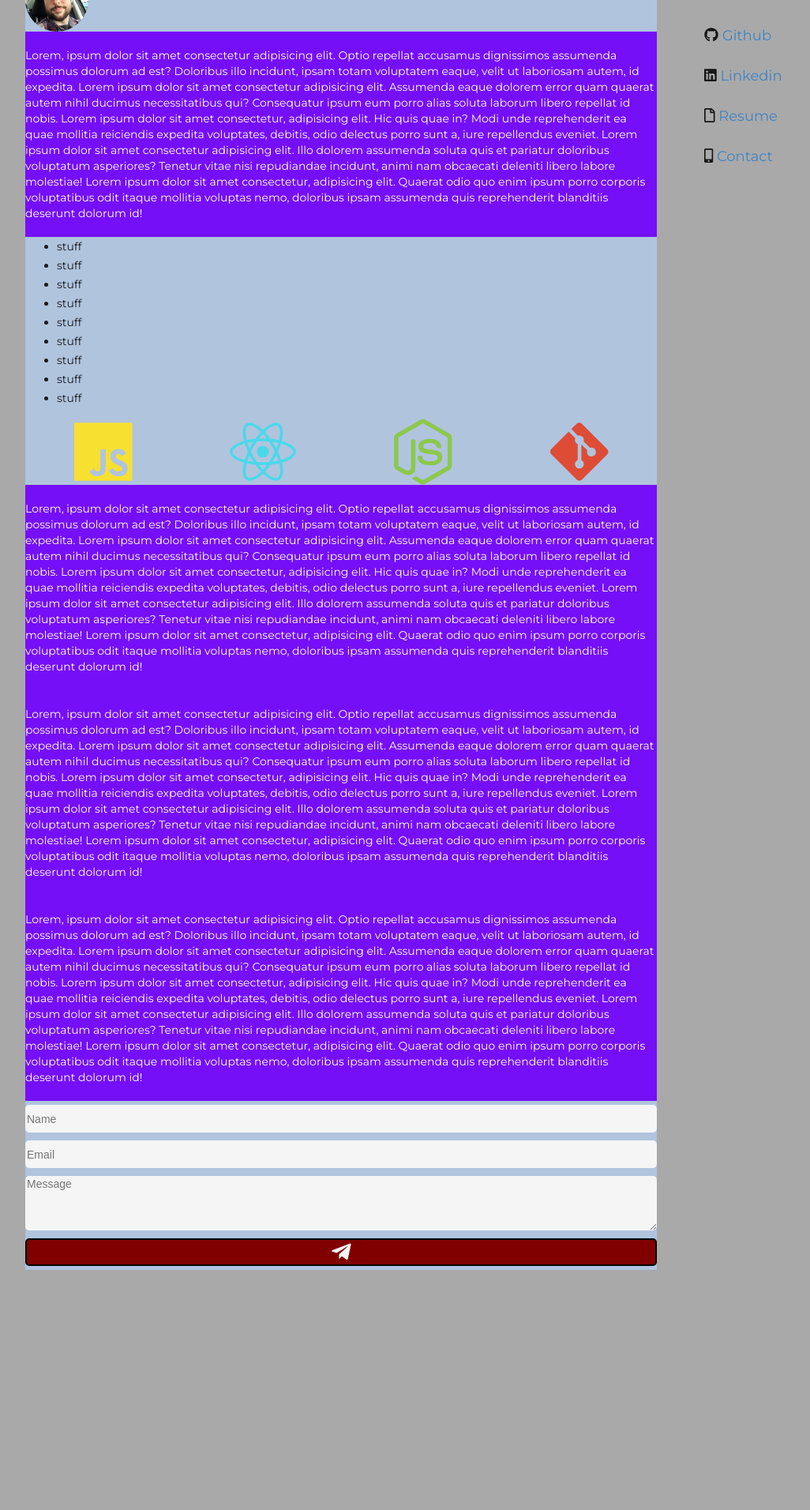
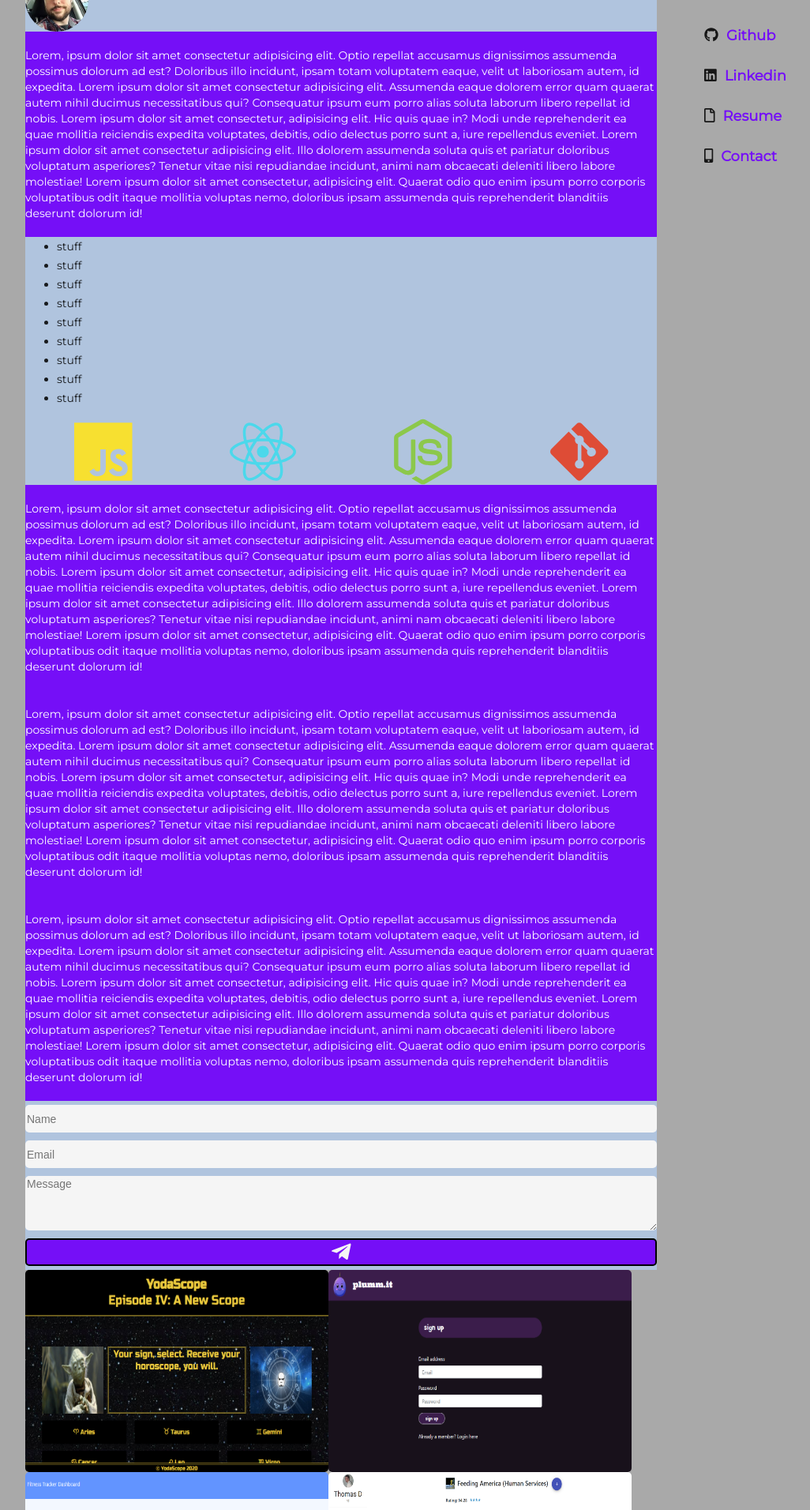
Before and after one commit to tldav/portfolio, a React (Create React App) app: page / in a window 1280 px wide. Shown: the part 40-1952 px from the top of the page at 79% size, without its empty margins (208-1234 px from the left). Before the commit the page ends 1648 px from the top, so only its background shows below. Built offline with nearby package versions, Linux system fonts and the light colour scheme.

Commit message:
styled the side nav to swap fa icon and link color on hover

```diff
--- a/package.json
+++ b/package.json
@@ -13,7 +13,6 @@
 		"@testing-library/user-event": "^7.2.1",
 		"react": "^16.13.1",
 		"react-dom": "^16.13.1",
-		"react-responsive-carousel": "^3.2.9",
 		"react-scripts": "3.4.1"
 	},
 	"scripts": {
--- a/src/App.jsx
+++ b/src/App.jsx
@@ -19,6 +19,7 @@ const App = () => {
 				<Temp />
 				<Temp />
 				<Contact />
+				<Projects />
 			</div>
 			<div className="right">
 				<SideNav />
--- a/src/components/Projects.jsx
+++ b/src/components/Projects.jsx
@@ -1,33 +1,15 @@
 import React from "react";
 import projectInfo from "../project-info.json";
-import { Carousel } from "react-responsive-carousel";
-import "react-responsive-carousel/lib/styles/carousel.min.css";
 
-// const Projects = () => {
-// 	return (
+const Projects = () => {
+	return (
+		<div className="projects">
+			<img src={projectInfo[0].image} alt="" />
+			<img src={projectInfo[1].image} alt="" />
+			<img src={projectInfo[2].image} alt="" />
+			<img src={projectInfo[3].image} alt="" />
+		</div>
+	);
+};
 
-// 	);
-// };
-
-// export default Projects;
-
-export default () => (
-	<Carousel>
-		<div>
-			<img alt="" src={projectInfo[0].image} />
-			<p className="legend">Legend 1</p>
-		</div>
-		<div>
-			<img alt="" src={projectInfo[1].image} />
-			<p className="legend">Legend 2</p>
-		</div>
-		<div>
-			<img alt="" src={projectInfo[2].image} />
-			<p className="legend">Legend 3</p>
-		</div>
-		<div>
-			<img alt="" src={projectInfo[3].image} />
-			<p className="legend">Legend 4</p>
-		</div>
-	</Carousel>
-);
+export default Projects;
--- a/src/components/SideNav.jsx
+++ b/src/components/SideNav.jsx
@@ -8,16 +8,15 @@ import {
 } from "@fortawesome/free-regular-svg-icons";
 import {
 	faPhone as faPhoneAlt,
-	faMobileAlt
+	faMobileAlt,
+	faDirections
 } from "@fortawesome/free-solid-svg-icons";
 
 const SideNav = () => {
-	const cLink = "  Contact";
 	return (
 		<div className="side-nav">
 			<ul>
 				<li>
-					<FontAwesomeIcon icon={faGithub} />{" "}
 					<a
 						href="https://github.com/tldav"
 						target="_blank"
@@ -25,9 +24,9 @@ const SideNav = () => {
 					>
 						Github
 					</a>
+					<FontAwesomeIcon className="pap" icon={faGithub} />{" "}
 				</li>
 				<li>
-					<FontAwesomeIcon icon={faLinkedin} />{" "}
 					<a
 						href="https://www.linkedin.com/in/tldav/"
 						target="_blank"
@@ -35,9 +34,9 @@ const SideNav = () => {
 					>
 						Linkedin
 					</a>
+					<FontAwesomeIcon className="pap" icon={faLinkedin} />{" "}
 				</li>
 				<li>
-					<FontAwesomeIcon icon={faFile} />{" "}
 					<a
 						href="/assets/tdavis-resume.pdf"
 						target="_blank"
@@ -45,12 +44,13 @@ const SideNav = () => {
 					>
 						Resume
 					</a>
+					<FontAwesomeIcon className="pap" icon={faFile} />{" "}
 				</li>
 				<li>
-					<FontAwesomeIcon icon={faMobileAlt} />
 					<a href="#contact" rel="noopener noreferrer">
-						{cLink}
+						Contact
 					</a>
+					<FontAwesomeIcon className="pap" icon={faMobileAlt} />
 				</li>
 			</ul>
 		</div>
--- a/src/stylesheets/App.css
+++ b/src/stylesheets/App.css
@@ -34,14 +34,6 @@ html {
 	justify-content: center;
 }
 
-/* .left {
-	width: 40%;
-} */
-
-/* .right {
-	width: 40%;
-} */
-
 .mid {
 	max-width: 60rem;
 	padding: 0 20px;
@@ -68,7 +60,6 @@ html {
 
 .side-nav {
 	position: fixed;
-	/* padding-top: 30px; */
 	margin-top: 60px;
 	margin-left: 30px;
 }
@@ -82,7 +73,21 @@ html {
 .side-nav li {
 	padding: 10px;
 	font-size: 18px;
-	/* background-color: maroon; */
+	direction: rtl;
+}
+
+.side-nav a {
+	color: #750ff7;
+	font-weight: bolder;
+	margin-left: 10px;
+}
+
+.side-nav a:hover {
+	color: black;
+}
+
+.side-nav a:hover ~ .pap {
+	color: #750ff7;
 }
 
 .react-icon {
@@ -134,15 +139,22 @@ button:focus {
 }
 
 .send-icon {
-	background-color: maroon;
+	background-color: #750ff7;
 	color: whitesmoke;
 }
 
 .send-button {
 	display: block;
 	width: 100%;
-	background-color: maroon;
+	background-color: #750ff7;
 	border: 2px solid black;
+}
+
+.projects img {
+	box-sizing: border-box;
+	width: 383.98px;
+	height: 255.98px;
+	border-radius: 5px;
 }
 
 @media (max-width: 768px) {
```
Also changed, not shown: 1 other file (tests, documents, lock files or other folders).
